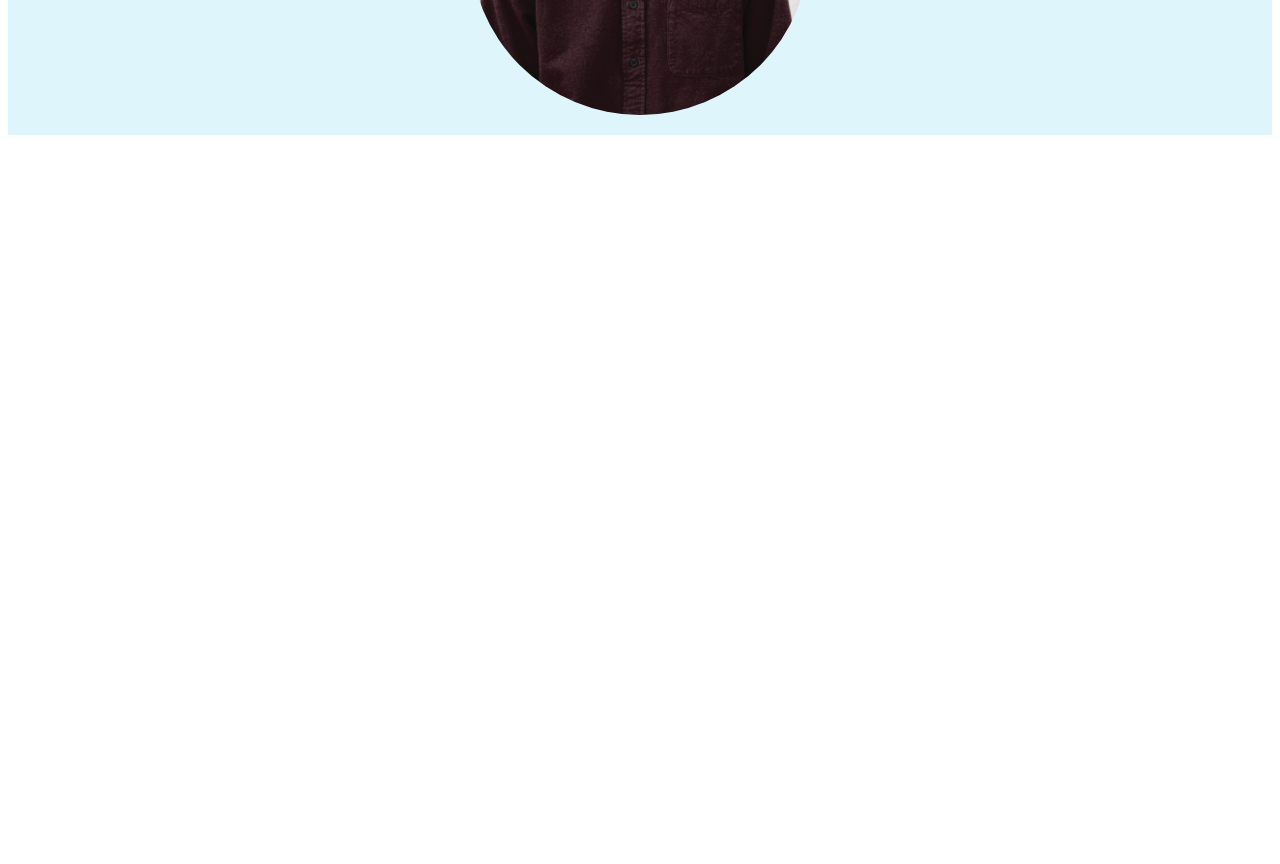
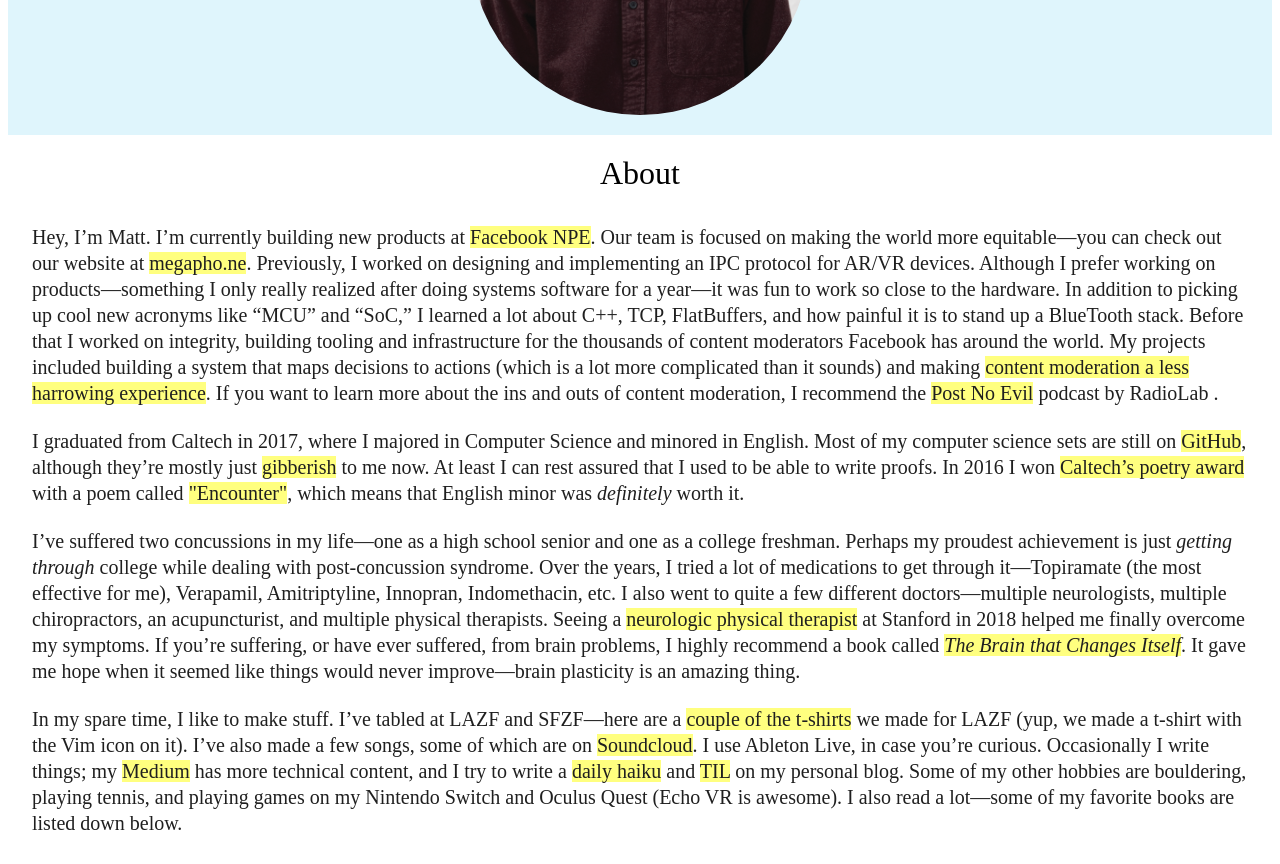
Before and after one commit to arcticmatt/mattlim-me, a Next.js app: page / in a window 1280 px wide. Shown: the part 600-1464 px from the top of the page. Before the commit the page ends 800 px from the top, so only its background shows below. Built offline with nearby package versions, Linux system fonts and the light colour scheme.

Commit message:
Add about section

```diff
--- /dev/null
+++ b/components/Link.tsx
@@ -0,0 +1,14 @@
+import styles from "../styles/Link.module.css";
+
+type Props = {
+  children: JSX.Element | string;
+  href: string;
+};
+
+export default function Link({ children, href }: Props) {
+  return (
+    <a className={styles.link} href={href}>
+      {children}
+    </a>
+  );
+}
--- /dev/null
+++ b/components/home/HomeParagraph.tsx
@@ -0,0 +1,21 @@
+import classes from "../../lib/classes";
+import styles from "../../styles/HomeParagraph.module.css";
+
+export default function HomeParagraph({
+  children,
+  className = "",
+  style = {},
+}: {
+  children: any;
+  className?: string;
+  style?: { [key: string]: any };
+}) {
+  return (
+    <div
+      className={classes(styles.paragraph, styles.bodyText, className)}
+      style={style}
+    >
+      {children}
+    </div>
+  );
+}
--- /dev/null
+++ b/components/home/HomeSectionTitle.tsx
@@ -0,0 +1,17 @@
+import styles from "../../styles/HomeSectionTitle.module.css";
+
+type Props = {
+  textAlign?: "center" | "start";
+  title: string;
+};
+
+export default function HomeSectionTitle({
+  textAlign = "center",
+  title,
+}: Props) {
+  return (
+    <div className={styles.title} style={{ textAlign }}>
+      {title}
+    </div>
+  );
+}
--- /dev/null
+++ b/components/home/sections/HomeAboutSection.tsx
@@ -0,0 +1,105 @@
+import HomeParagraph from "../HomeParagraph";
+import HomeSectionTitle from "../HomeSectionTitle";
+import Link from "../../Link";
+import containerStyles from "../../../styles/HomeContainer.module.css";
+import styles from "../../../styles/HomeAboutSection.module.css";
+
+export default function HomeAboutSection() {
+  return (
+    <div className={containerStyles.container}>
+      <HomeSectionTitle title="About" />
+
+      <div>
+        <HomeParagraph>
+          Hey, I’m Matt. I’m currently building new products at{" "}
+          <Link href="https://npe.fb.com/">Facebook NPE</Link>. Our team is
+          focused on making the world more equitable—you can check out our
+          website at <Link href="https://megapho.ne/">megapho.ne</Link>.
+          Previously, I worked on designing and implementing an IPC protocol for
+          AR/VR devices. Although I prefer working on products—something I only
+          really realized after doing systems software for a year—it was fun to
+          work so close to the hardware. In addition to picking up cool new
+          acronyms like “MCU” and “SoC,” I learned a lot about C++, TCP,
+          FlatBuffers, and how painful it is to stand up a BlueTooth stack.
+          Before that I worked on integrity, building tooling and infrastructure
+          for the thousands of content moderators Facebook has around the world.
+          My projects included building a system that maps decisions to actions
+          (which is a lot more complicated than it sounds) and making{" "}
+          <Link href="https://www.fastcompany.com/90367858/facebook-is-expanding-its-tools-to-make-content-moderation-less-toxic">
+            content moderation a less harrowing experience
+          </Link>
+          . If you want to learn more about the ins and outs of content
+          moderation, I recommend the{" "}
+          <Link href="https://www.wnycstudios.org/podcasts/radiolab/articles/post-no-evil">
+            Post No Evil
+          </Link>{" "}
+          podcast by RadioLab .
+        </HomeParagraph>
+        <HomeParagraph>
+          I graduated from Caltech in 2017, where I majored in Computer Science
+          and minored in English. Most of my computer science sets are still on{" "}
+          <Link href="https://github.com/arcticmatt/CS38">GitHub</Link>,
+          although they’re mostly just{" "}
+          <Link href="https://github.com/arcticmatt/CS38/blob/master/Psets/final/final.pdf">
+            gibberish
+          </Link>{" "}
+          to me now. At least I can rest assured that I used to be able to write
+          proofs. In 2016 I won{" "}
+          <Link href="http://www.writing.caltech.edu/community/prizes">
+            Caltech’s poetry award
+          </Link>{" "}
+          with a poem called{" "}
+          <Link href="http://blog.pencilflip.com/encounter.html">
+            "Encounter"
+          </Link>
+          , which means that English minor was <em>definitely</em> worth it.
+        </HomeParagraph>
+        <HomeParagraph>
+          I’ve suffered two concussions in my life—one as a high school senior
+          and one as a college freshman. Perhaps my proudest achievement is just{" "}
+          <em>getting through</em> college while dealing with post-concussion
+          syndrome. Over the years, I tried a lot of medications to get through
+          it—Topiramate (the most effective for me), Verapamil, Amitriptyline,
+          Innopran, Indomethacin, etc. I also went to quite a few different
+          doctors—multiple neurologists, multiple chiropractors, an
+          acupuncturist, and multiple physical therapists. Seeing a{" "}
+          <Link href="http://californiaconcussioninstitute.com/erin-isanhart-dpt-2/">
+            neurologic physical therapist
+          </Link>{" "}
+          at Stanford in 2018 helped me finally overcome my symptoms. If you’re
+          suffering, or have ever suffered, from brain problems, I highly
+          recommend a book called{" "}
+          <Link href="https://www.amazon.com/Brain-That-Changes-Itself-Frontiers/dp/0143113100">
+            <em>The Brain that Changes Itself</em>
+          </Link>
+          . It gave me hope when it seemed like things would never improve—brain
+          plasticity is an amazing thing.
+        </HomeParagraph>
+        <HomeParagraph>
+          In my spare time, I like to make stuff. I’ve tabled at LAZF and
+          SFZF—here are a{" "}
+          <Link href="https://drive.google.com/file/d/1Xfc-c7M8YKoKNpUPDN6XpF0vxg21uUo5/view">
+            couple of the t-shirts
+          </Link>{" "}
+          we made for LAZF (yup, we made a t-shirt with the Vim icon on it).
+          I’ve also made a few songs, some of which are on{" "}
+          <Link href="https://soundcloud.com/arctictern">Soundcloud</Link>. I
+          use Ableton Live, in case you’re curious. Occasionally I write things;
+          my <Link href="https://pencilflip.medium.com/">Medium</Link> has more
+          technical content, and I try to write a{" "}
+          <Link href="http://blog.pencilflip.com/life-in-haiku.html">
+            daily haiku
+          </Link>{" "}
+          and{" "}
+          <Link href="http://blog.pencilflip.com/today-i-learned.html">
+            TIL
+          </Link>{" "}
+          on my personal blog. Some of my other hobbies are bouldering, playing
+          tennis, and playing games on my Nintendo Switch and Oculus Quest (Echo
+          VR is awesome). I also read a lot—some of my favorite books are listed
+          down below.
+        </HomeParagraph>
+      </div>
+    </div>
+  );
+}
--- a/components/home/HomeHeader.tsx
+++ b/components/home/sections/HomeHeaderSection.tsx
@@ -1,15 +1,15 @@
-import HomeProfilePicture from "./HomeProfilePicture";
-import HomeSocialLinks from "./HomeSocialLinks";
-import classes from "../../lib/classes";
-import containerStyles from "../../styles/HomeContainer.module.css";
-import styles from "../../styles/HomeHeader.module.css";
+import HomeProfilePicture from "../HomeProfilePicture";
+import HomeSocialLinks from "../HomeSocialLinks";
+import classes from "../../../lib/classes";
+import containerStyles from "../../../styles/HomeContainer.module.css";
+import styles from "../../../styles/HomeHeader.module.css";
 
-export default function HomeHeader() {
+export default function HomeHeaderSectionk() {
   return (
     <div className={classes(styles.container, containerStyles.container)}>
       <div className={styles.title}>Matt Lim</div>
       <div className={styles.description}>
-        <div>Software @ Facebook</div>
+        <div>Software @ Facebook NPE</div>
         <div>Creator of many side projects</div>
         <div>Forager of mushrooms</div>
       </div>
--- a/pages/index.tsx
+++ b/pages/index.tsx
@@ -1,5 +1,6 @@
 import Head from "next/head";
-import HomeHeader from "../components/home/HomeHeader";
+import HomeAboutSection from "../components/home/sections/HomeAboutSection";
+import HomeHeaderSectionk from "../components/home/sections/HomeHeaderSection";
 
 export default function Home() {
   return (
@@ -8,7 +9,8 @@
         <title>Hi</title>
       </Head>
       <div>
-        <HomeHeader />
+        <HomeHeaderSectionk />
+        <HomeAboutSection />
       </div>
     </div>
   );
--- /dev/null
+++ b/styles/HomeParagraph.module.css
@@ -0,0 +1,28 @@
+.bodyText {
+  color: #1f1f1f;
+  font-size: 20px;
+  line-height: 22px;
+}
+
+.paragraph {
+  margin-bottom: 0px;
+  margin-top: 22px;
+}
+
+.paragraph:first-child {
+  margin-top: 24px;
+}
+
+/*
+ * NOTE: breakpoint values stolen from https://tailwindcss.com/docs/breakpoints
+ */
+@media only screen and (min-width: 1024px) {
+  .bodyText {
+    font-size: 20px;
+    line-height: 26px;
+  }
+
+  .paragraph:first-child {
+    margin-top: 32px;
+  }
+}
--- /dev/null
+++ b/styles/HomeSectionTitle.module.css
@@ -0,0 +1,4 @@
+.title {
+  font-size: 32px;
+  font-weight: 500;
+}
--- /dev/null
+++ b/styles/Link.module.css
@@ -0,0 +1,9 @@
+.link {
+  background-color: rgb(255, 255, 0, 0.5);
+  color: #1f1f1f;
+  text-decoration: none;
+}
+
+.link:hover {
+  text-decoration: none;
+}
```
